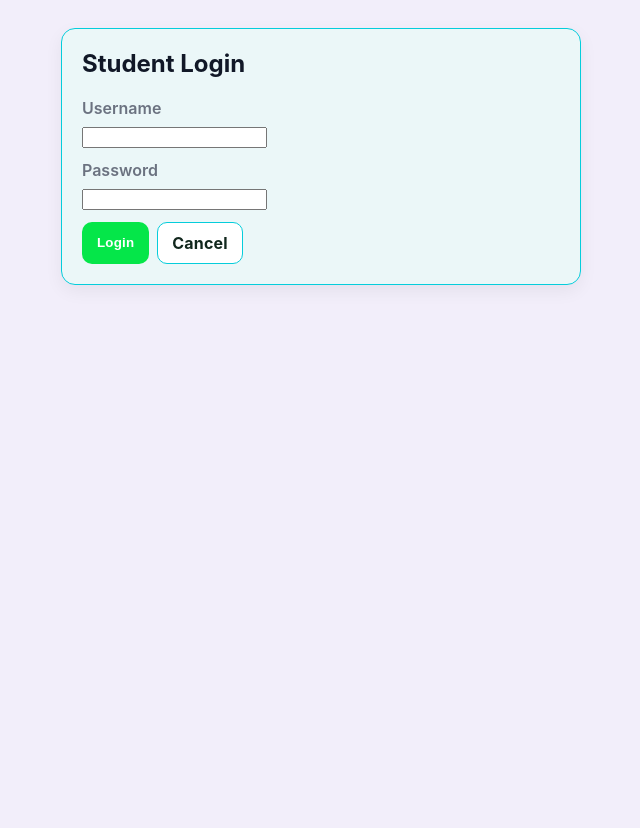
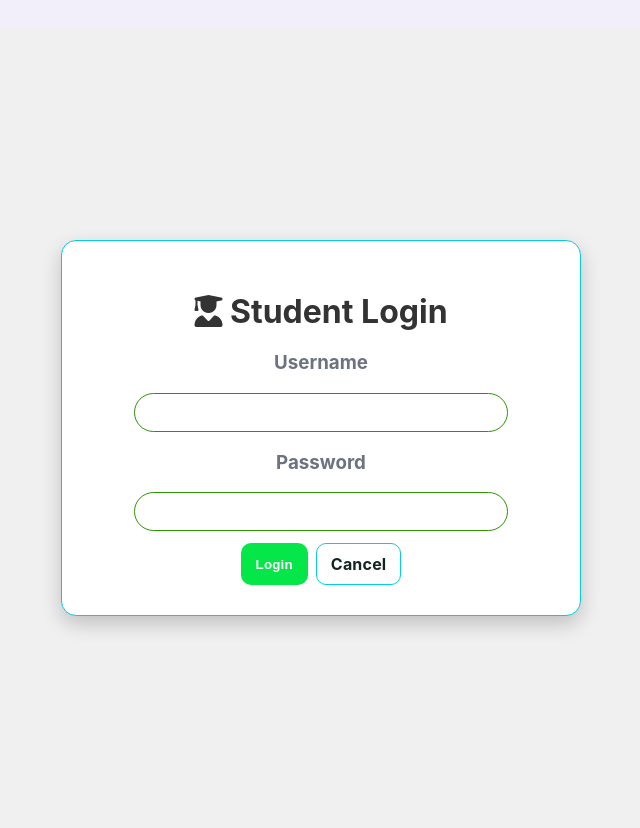
Before and after one commit to bhagyashrikapgate164/labguard-minor-project, a PHP site: page /login_student.php in a window 1280 px wide. Shown: the part 57-885 px from the top of the page, without its empty margins (319-959 px from the left). Before the commit the page ends 342 px from the top, so only its background shows below. Run offline with PHP 8.4, Linux system fonts and the light colour scheme.

Commit message:
login done

```diff
--- a/login_student.php
+++ b/login_student.php
@@ -48,28 +48,78 @@
 	<title>Student Login</title>
 	<link rel="stylesheet" href="assets/css/style.css" />
 	<link rel="stylesheet" href="https://cdnjs.cloudflare.com/ajax/libs/font-awesome/6.5.2/css/all.min.css">
+    <style>
+
+        .container {
+    display: flex;
+    align-items: center;
+    justify-content: center;
+    height: 100vh; /* pura screen height */
+    background: #f0f0f0; /* optional background */
+}
+
+.card {
+    background: #fff;
+    padding: 30px 25px;
+    border-radius: 15px;
+    box-shadow: 0 8px 20px rgba(0,0,0,0.2);
+    width: 100%;
+    max-width: 420px;
+    text-align: center;
+}
+
+#s {
+    margin-bottom: 20px;
+    text-align: center;
+    color: #333;
+}
+
+#b{
+    display: flex;
+    justify-content: center;
+
+}
+input[type="text"],
+input[type="password"] {
+    border-radius: 20px;
+    border: 1px solid #2e9402ff;
+    padding: 10px;
+    outline: none;
+    font-size: 15px;
+    width: 80%;
+    box-sizing: border-box;
+}
+
+
+
+
+    </style>
 
 </head>
 
 <body style="background-color: #f2eefaff;">
 	<?php render_navbar(); ?>
 	<div class="container">
-		<div class="card" style="max-width:520px; margin:24px auto;">
-			<h2 style="margin-top:0; ">Student Login</h2>
+		<div class="card" style="max-width:520px; margin:24px auto; text-align:center;">
+
+                <h1 id="s" ><i class="fas fa-user-graduate"></i> Student Login</h1>
+
 			<?php if (!empty($error)): ?><p style="color:#b00020; margin-top:0;"><?= htmlspecialchars($error) ?></p><?php endif; ?>
 
     <form method="post">
-        <label class="label" for="username">Username</label>
+        <label class="label" for="username"><h3>Username</h3></label>
         <input type="text" name="username" id="username" required>
 
-        <label class="label" for="password" style="margin-top:12px;">Password</label>
+        <label class="label" for="password" style="margin-top:12px;"><h3>Password</h3></label>
         <input type="password" name="password" id="password" required>
 
-        <div style="margin-top:12px; display:flex; gap:8px;">
-            <button class="btn" type="submit">Login</button>
+        <div id="b" style="margin-top:12px; display:flex; gap:8px; ">
+            <button class="btn" type="submit" >Login</button>
             <a class="btn secondary" href="index.php">Cancel</a>
         </div>
     </form>
+   </div>
+</div>
 
 	</body>
 	</html>
```
Also changed, not shown: login_admin.php (+51 -4 lines).
